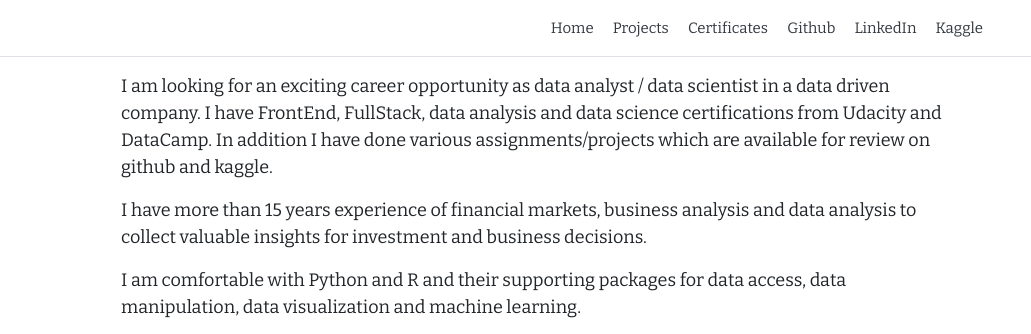
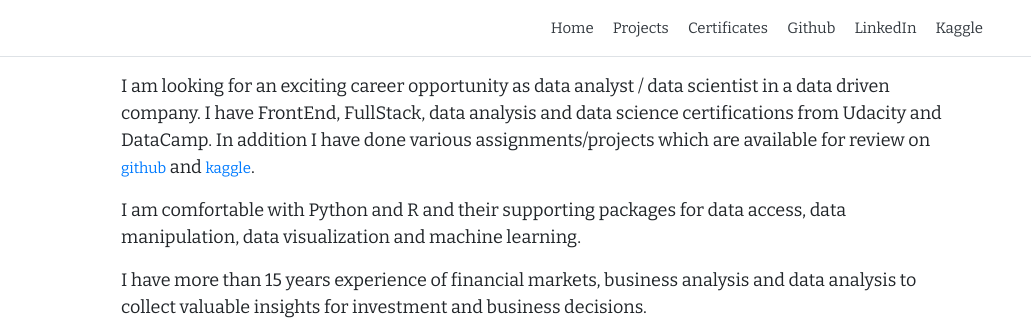
Before and after one commit to arnarejo/arnarejo.github.io, a plain HTML site: page index.html in a window 1280 px wide. Shown: the top 334 px of the page, 249-1280 px from the left. Drawn offline with nearby package versions, Linux system fonts and the light colour scheme.

Commit message:
add links to main paragraph

```diff
--- a/index.html
+++ b/index.html
@@ -44,9 +44,9 @@
 
       </div>
       <div class="col-md-9">
-        <p>I am looking for an exciting career opportunity as data analyst / data scientist in a data driven company. I have FrontEnd, FullStack, data analysis and data science certifications from Udacity and DataCamp. In addition I have done various assignments/projects which are available for review on github and kaggle. </p>
+        <p>I am looking for an exciting career opportunity as data analyst / data scientist in a data driven company. I have FrontEnd, FullStack, data analysis and data science certifications from Udacity and DataCamp. In addition I have done various assignments/projects which are available for review on <a href="https://github.com/arnarejo" target="_blank">github</a> and <a href="https://www.kaggle.com/narejo" target="_">kaggle</a>. </p>
+        <p>I am comfortable with Python and R and their supporting packages for data access, data manipulation, data visualization and machine learning.</p>
         <p>I have more than 15 years experience of financial markets, business analysis and data analysis to collect valuable insights for investment and business decisions.</p>
-        <p>I am comfortable with Python and R and their supporting packages for data access, data manipulation, data visualization and machine learning.</p>
         <p>I understand/speak 6 languages, love reading (statistics, programming, investing, behavioral economics, behavioral finance, evolution, etc.), love indie music, cooking South Asian food and running. </p>
       </div>
     </div>
```
